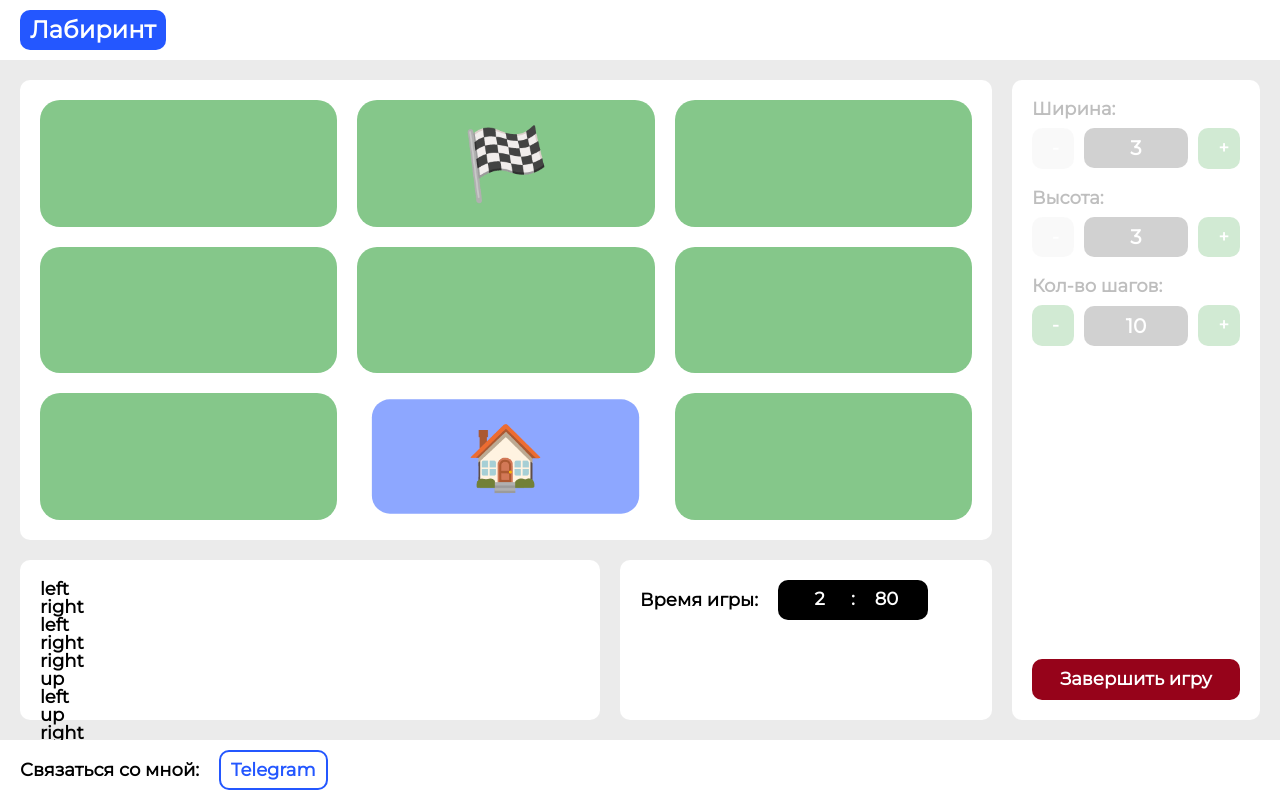
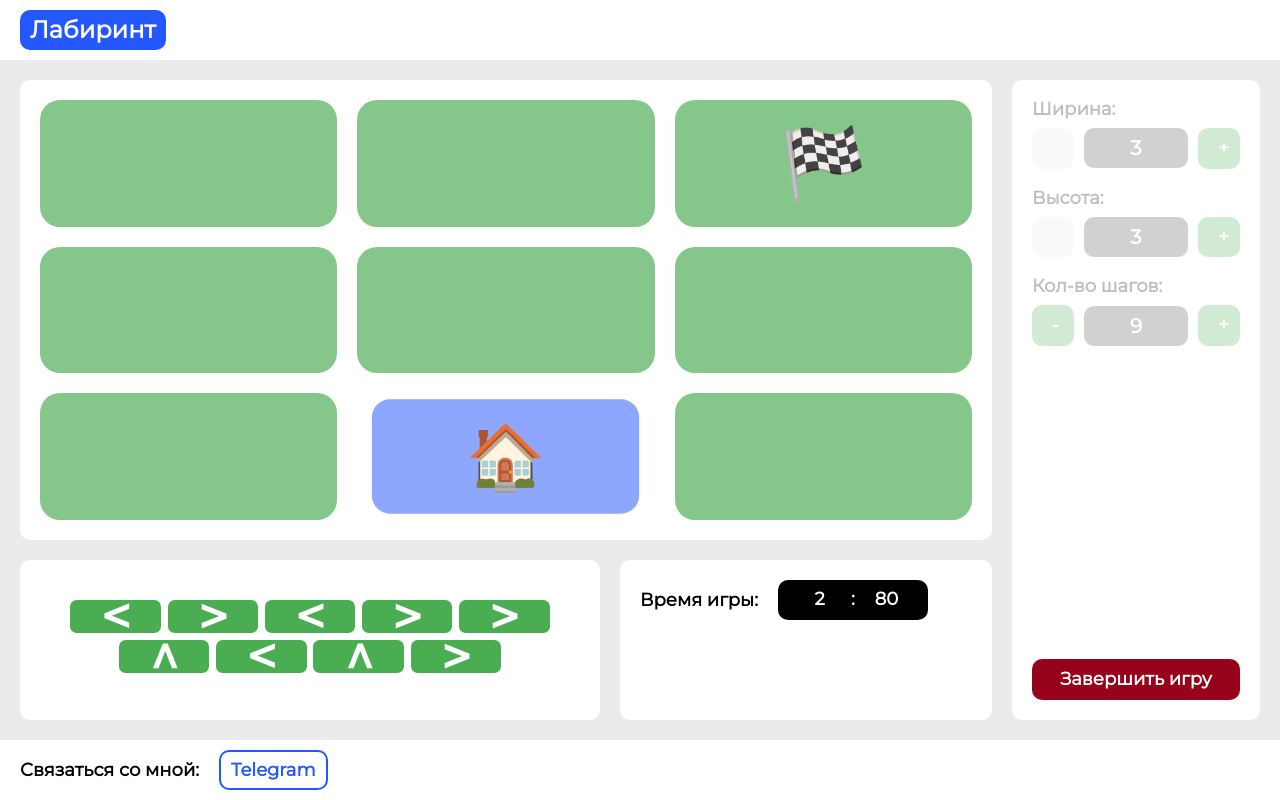
Before and after one commit to szatolokinweb/labyrinth, a React (Create React App) app: page / in a window 1280 px wide. Both pictures are taken after a click on the button "Начать игру". Built offline with nearby package versions, Linux system fonts and the light colour scheme.

Commit message:
Update steps

```diff
--- a/src/components/Steps/Steps.js
+++ b/src/components/Steps/Steps.js
@@ -1,19 +1,46 @@
 import { useSelector } from "react-redux";
+import classNames from "classnames";
 
-import { styles } from "./Steps.module.scss";
+import styles from "./Steps.module.scss";
+
+import { repeat } from "../../utils/repeat";
+import { STEPS_DELAY } from "../../utils/constants";
+import { useStoreState } from "../../hooks/useStoreState";
 
 export const Steps = () => {
-  const { gameSteps, gameStart, gameEnd } = useSelector((state) => state);
+  const { gameState, gameStepsCount, gameSteps } = useStoreState();
 
   return (
-    gameSteps && (
-      <>
-        <ul>
-          {gameSteps.map((step, index) => (
-            <li key={index}>{step}</li>
-          ))}
-        </ul>
-      </>
-    )
+    <div className={styles.wrapper}>
+      <div className={styles.container}>
+        {((gameState === "setup" && repeat(gameStepsCount)) || gameSteps).map(
+          (step, index) => (
+            <div
+              key={index}
+              className={classNames(styles.item, {
+                [styles.active]: step,
+              })}
+              style={{
+                "--delay": `${index * STEPS_DELAY}ms`,
+              }}
+            >
+              <div
+                className={classNames(
+                  styles.icon,
+                  {
+                    [styles.active]: step,
+                  },
+                  {
+                    [styles[step]]: step,
+                  }
+                )}
+              >
+                {"<"}
+              </div>
+            </div>
+          )
+        )}
+      </div>
+    </div>
   );
 };
--- a/src/components/Steps/Steps.module.scss
+++ b/src/components/Steps/Steps.module.scss
@@ -1,2 +1,64 @@
-.steps {
+.wrapper {
+  --gp: calc(var(--gap) / 3);
+  --tm: calc(var(--time) * 4);
+
+  height: 100%;
+  display: flex;
+  justify-content: center;
 }
+
+.container {
+  margin-top: calc(var(--gp) * -1);
+  margin-left: calc(var(--gp) * -1);
+  width: 90%;
+  height: 100%;
+  display: flex;
+  flex-wrap: wrap;
+  justify-items: center;
+  justify-content: center;
+  align-content: center;
+}
+
+.item {
+  margin-top: var(--gp);
+  margin-left: var(--gp);
+  width: calc((100% - (var(--gp) * 5)) / 5);
+  height: calc((100% - (var(--gp) * 3)) / 3);
+  display: flex;
+  justify-content: center;
+  align-items: center;
+
+  background-color: var(--color-body);
+  border-radius: var(--gp);
+  transition-duration: var(--tm);
+
+  &.active {
+    background-color: var(--color-accept);
+    transition-delay: var(--delay);
+  }
+}
+
+.icon {
+  font-size: 52px;
+  color: white;
+  opacity: 0;
+
+  &.active {
+    opacity: 1;
+    transition: opacity var(--tm);
+    transition-delay: calc(var(--delay) * 2);
+  }
+
+  &.left {
+    transform: rotate(0);
+  }
+  &.right {
+    transform: rotate(180deg);
+  }
+  &.up {
+    transform: rotate(90deg);
+  }
+  &.down {
+    transform: rotate(-90deg);
+  }
+}
--- /dev/null
+++ b/src/hooks/useStoreState.js
@@ -0,0 +1,3 @@
+import { useSelector } from "react-redux";
+
+export const useStoreState = () => useSelector((state) => state);
--- a/src/store/initialState.js
+++ b/src/store/initialState.js
@@ -6,7 +6,7 @@ export const initialState = {
 
   gameWidth: 3,
   gameHeight: 3,
-  gameStepsCount: 10,
+  gameStepsCount: 9,
 
   gameStart: null,
   gameSteps: null,
--- a/src/utils/constants.js
+++ b/src/utils/constants.js
@@ -8,4 +8,6 @@ export const HEIGHT_MIN = 3;
 export const HEIGHT_MAX = 10;
 
 export const STEPS_COUNT_MIN = 5;
-export const STEPS_COUNT_MAX = 20;
+export const STEPS_COUNT_MAX = 15;
+
+export const STEPS_DELAY = 50;
```
